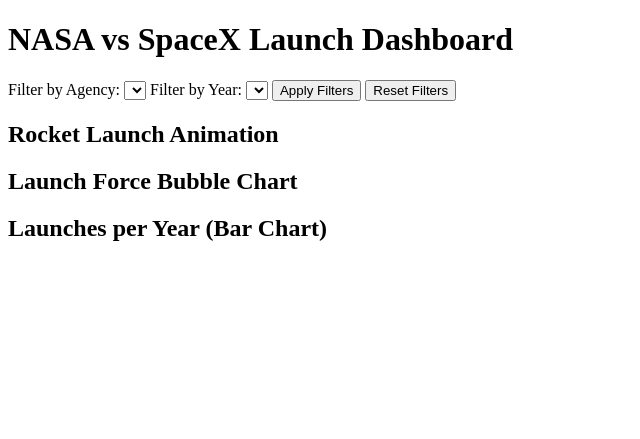
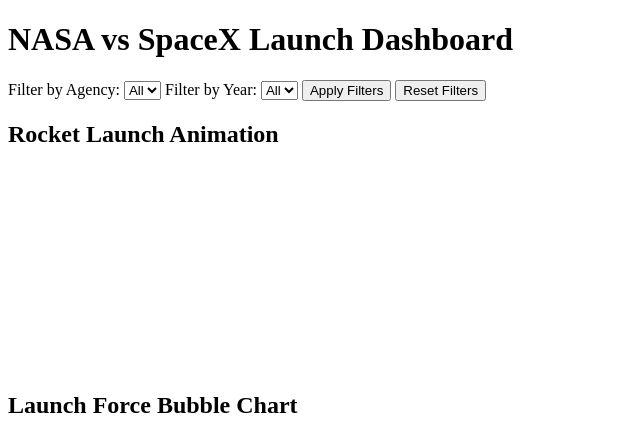
Before and after one commit to Gundam-Ronin/project3, a Flask app: page / in a window 1280 px wide. Shown: the top 439 px of the page, without its empty margins (0-640 px from the left). Before the commit the page ends 241 px from the top, so only its background shows below. Run offline with Flask 3, Linux system fonts and the light colour scheme; data that the repository does not hold is empty; parts of the project's set-up code (start-up, migrations or seed data) failed here and were passed over; some libraries are stand-ins or nearby versions.

Commit message:
Update index.html

```diff
--- a/PROJECT 3/templates/index.html
+++ b/PROJECT 3/templates/index.html
@@ -1,3 +1,4 @@
+
 <!DOCTYPE html>
 <html lang="en">
 <head>
@@ -12,29 +13,33 @@
     <h1>NASA vs SpaceX Launch Dashboard</h1>
 
     <div class="filters">
-        <label for="agencyFilter">Filter by Agency:</label>
-        <select id="agencyFilter"></select>
+        <label for="agency-filter">Filter by Agency:</label>
+        <select id="agency-filter">
+            <option value="All">All</option>
+        </select>
 
-        <label for="yearFilter">Filter by Year:</label>
-        <select id="yearFilter"></select>
+        <label for="year-filter">Filter by Year:</label>
+        <select id="year-filter">
+            <option value="All">All</option>
+        </select>
 
-        <button id="applyFilters">Apply Filters</button>
-        <button id="resetFilters">Reset Filters</button>
+        <button id="apply-filters">Apply Filters</button>
+        <button id="reset-filters">Reset Filters</button>
     </div>
 
     <section>
         <h2>Rocket Launch Animation</h2>
-        <div id="rocketLaunch"></div>
+        <svg id="rocket-launch" width="800" height="200"></svg>
     </section>
 
     <section>
         <h2>Launch Force Bubble Chart</h2>
-        <div id="bubbleChart"></div>
+        <svg id="bubble-chart" width="800" height="400"></svg>
     </section>
 
     <section>
         <h2>Launches per Year (Bar Chart)</h2>
-        <div id="barChart"></div>
+        <svg id="bar-chart" width="800" height="400"></svg>
     </section>
 </body>
 </html>
```
